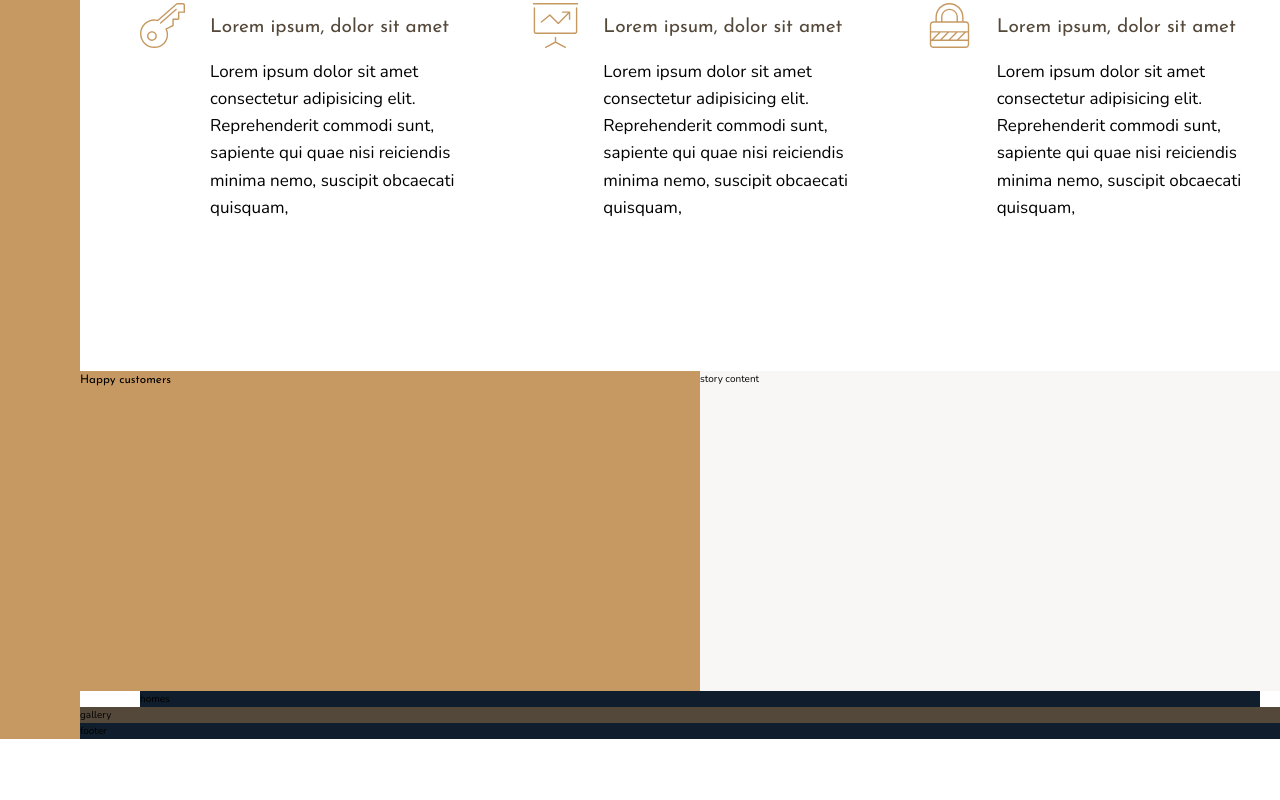
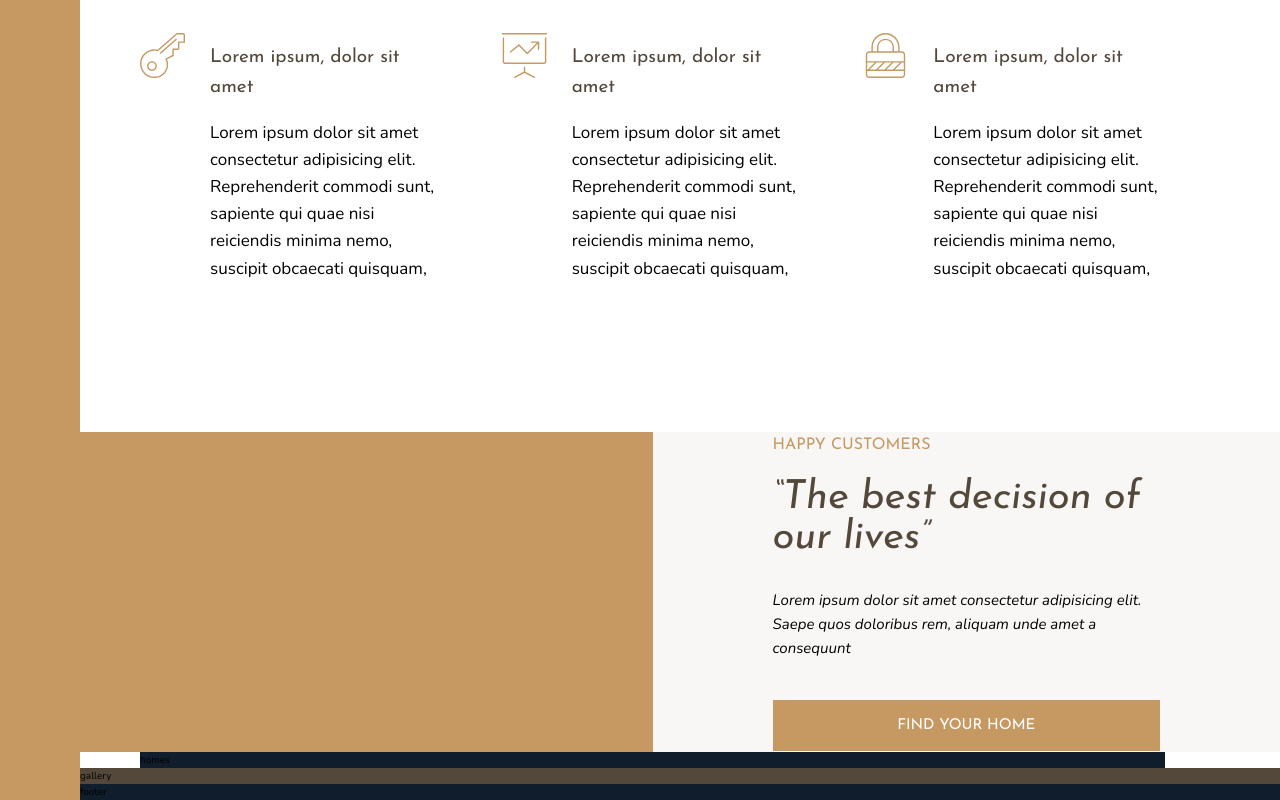
Before and after one commit to giulianoFrau/ProgettoCorsoCssGrid, a website: page index.html in a window 1280 px wide. Shown: the part 1046-1846 px from the top of the page. Before the commit the page ends 1785 px from the top, so only its background shows below. Drawn offline with nearby package versions, Linux system fonts and the light colour scheme.

Commit message:
implementazioni

```diff
--- a/index.html
+++ b/index.html
@@ -68,11 +68,14 @@
         </div>
     </section>
     <div class="story__pictures">
-     <h3 class="heading-3">Happy customers </h3>
+
     </div>
 
     <div class="story__content">
-        story content
+        <h3 class="heading-3 mb-sm">Happy customers </h3>
+        <h2 class="heading-2 heading-2--dark mb-md">&ldquo;The best decision of our lives&rdquo;</h2>
+        <p class="story__text">Lorem ipsum dolor sit amet consectetur adipisicing elit. Saepe quos doloribus rem, aliquam unde amet a consequunt</p>
+        <button class="btn">Find your home</button>
     </div>
     <section class="homes">
         homes
--- a/sass/_story.scss
+++ b/sass/_story.scss
@@ -7,5 +7,17 @@
   &__content {
     background-color: $color-grey-light-1;
     grid-column: col-start 5 /full-end;
+    padding:6rem 12rem;
+    display: flex;
+    flex-direction: column;
+    justify-content: center;
+
+
+  }
+
+  &__text{
+    font-size: 1.5rem;
+    font-style:italic;
+    margin-bottom: 4rem;
   }
 }
--- a/sass/_typography.scss
+++ b/sass/_typography.scss
@@ -1,25 +1,73 @@
-%heading{
+%heading {
   font-family: $font-display;
   font-weight: 400;
-
 }
 
-.heading-1{
+.heading-1 {
   @extend %heading;
 }
 
-.heading-2{
+.heading-2 {
   @extend %heading;
+  font-size: 4rem;
+  font-style: italic;
+  line-height: 1;
+  &--light {
+    color: $color-grey-light-1;
+  }
+  &--dark {
+    color: $color-grey-dark-1;
+  }
 }
 
-.heading-3{
+.heading-3 {
   @extend %heading;
+  font-size: 1.6rem;
+  color: $color-primary;
+  text-transform: uppercase;
 }
 
-.heading-4{
+.heading-4 {
   @extend %heading;
   font-size: 1.9rem;
 
-    &--light{color:$color-grey-light-1}
-    &--dark{color:$color-grey-dark-1}
+  &--light {
+    color: $color-grey-light-1;
   }
+  &--dark {
+    color: $color-grey-dark-1;
+  }
+}
+
+.btn {
+  background-color: $color-primary;
+  color: white;
+  border: none;
+  border-radius: 0;
+  font-family: $font-display;
+  font-size: 1.5rem;
+  text-transform: uppercase;
+  padding: 1.8rem 3rem;
+  cursor: pointer;
+  transition: all 0.2s;
+
+  &:hover {
+    background-color: $color-primary-dark;
+  }
+}
+
+.mb-sm {
+  margin-bottom: 2rem;
+}
+
+.mb-md {
+  margin-bottom: 3rem;
+}
+
+.mb-lg {
+  margin-bottom: 4rem;
+}
+
+.mb-hg {
+  margin-bottom: 8rem;
+}
```
Also changed, not shown: css/style.css, sass/main.scss (line endings or trailing spaces). Lines whose indentation alone changed are shown as unchanged.
